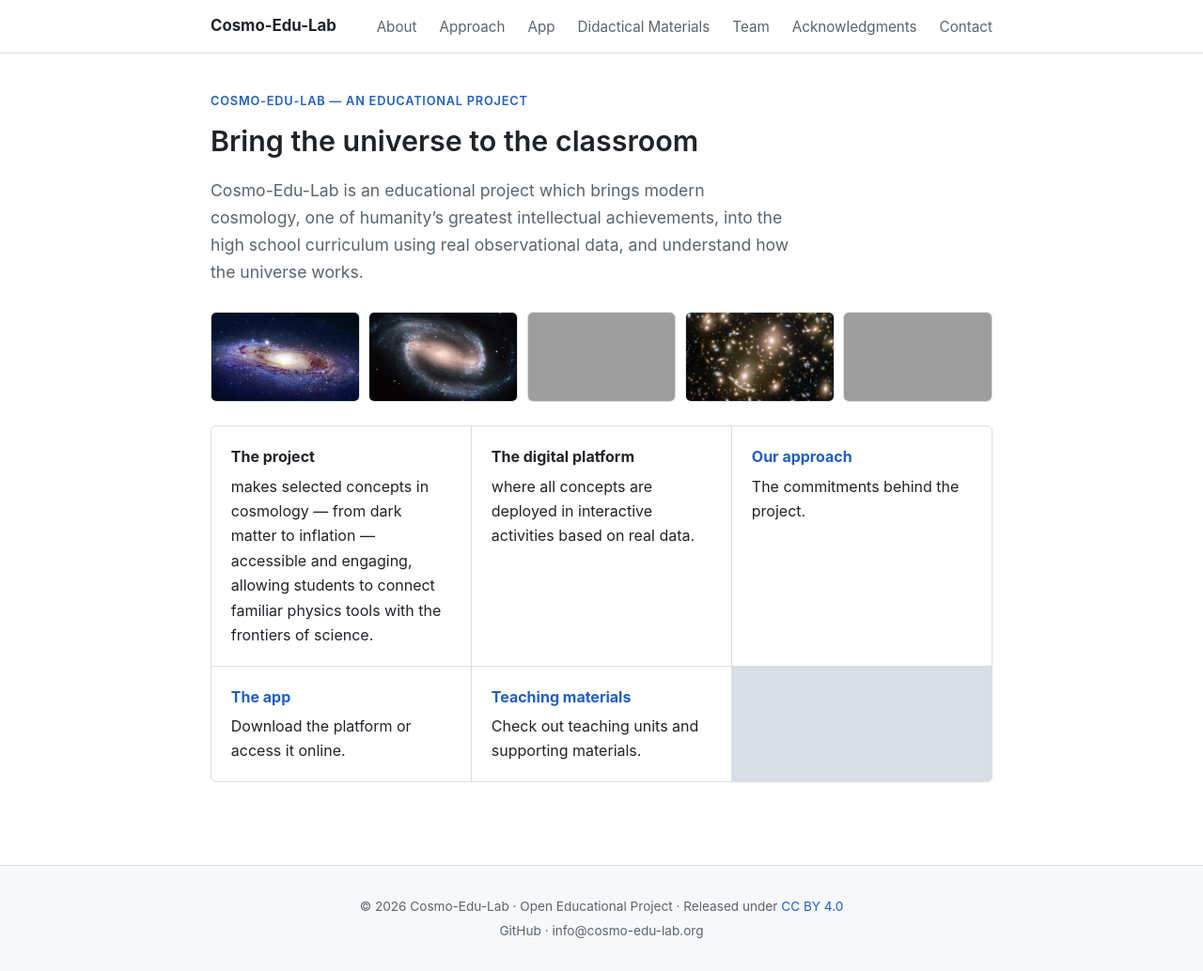
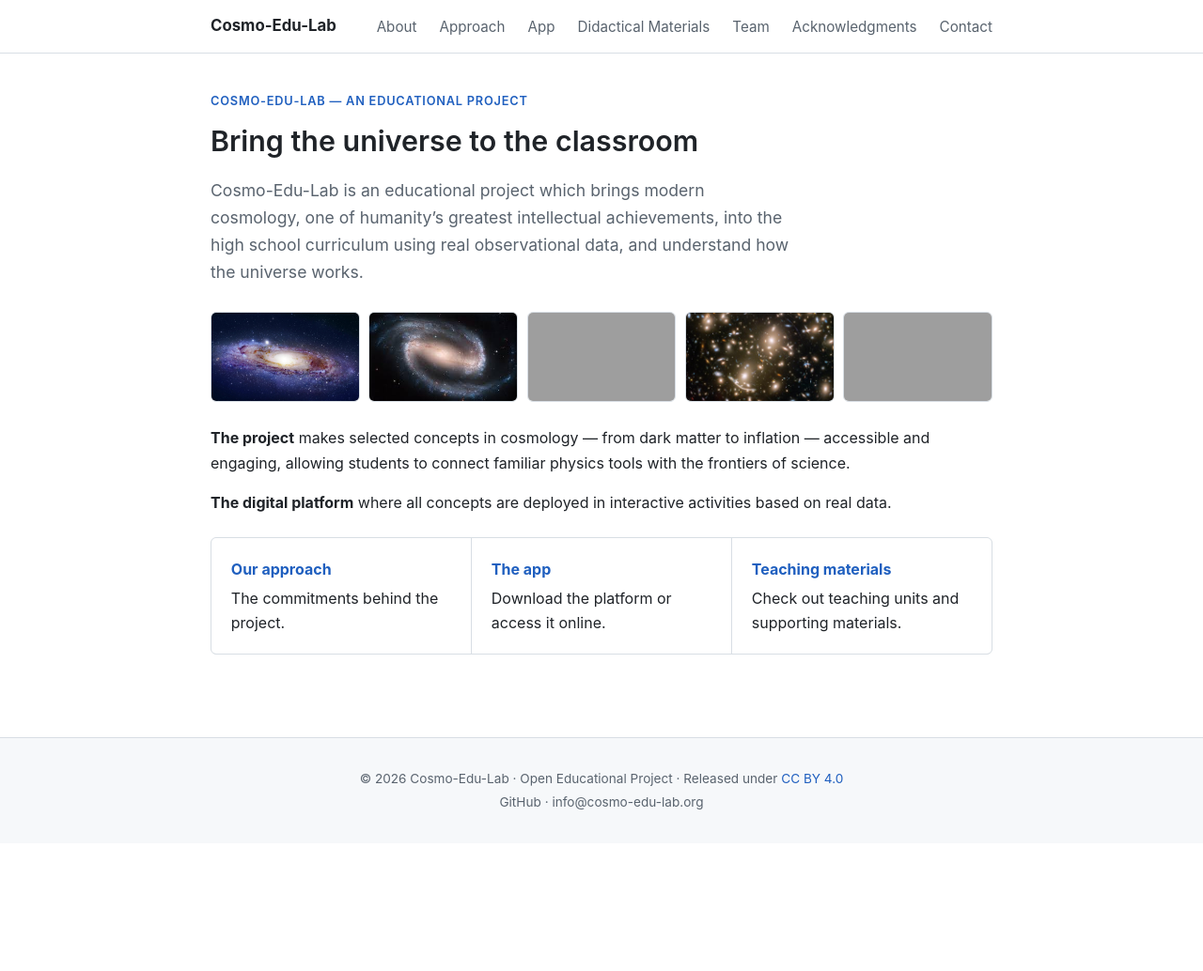
Before and after one commit to cosmo-edu-lab/cosmo-edu-lab.github.io, a Jekyll site: the page built from index.md, in a window 1280 px wide and 1034 px high. Shown: the whole window at 94% size. Built offline with Jekyll 4.4.1, drawn with Linux system fonts in a browser that asks for light colours; grey boxes are pictures that could not be loaded.

Commit message:
Update home

```diff
--- a/index.md
+++ b/index.md
@@ -19,8 +19,9 @@ Cosmo-Edu-Lab is an educational project which brings modern cosmology, one of hu
 - ![a globular cluster]({{ '/assets/images/globular_cluster.jpg' | relative_url }} "a globular cluster"){: loading="lazy" decoding="async"}
 {: .home-gallery}
 
-* **The project** makes selected concepts in cosmology — from dark matter to inflation — accessible and engaging, allowing students to connect familiar physics tools with the frontiers of science.
-* **The digital platform** where all concepts are deployed in interactive activities based on real data.
+**The project** makes selected concepts in cosmology — from dark matter to inflation — accessible and engaging, allowing students to connect familiar physics tools with the frontiers of science.
+
+**The digital platform** where all concepts are deployed in interactive activities based on real data.
 
 - **[Our approach]({{ '/approach/' | relative_url }})** The commitments behind the project.
 - **[The app]({{ '/app/' | relative_url }})** Download the platform or access it online.
```
